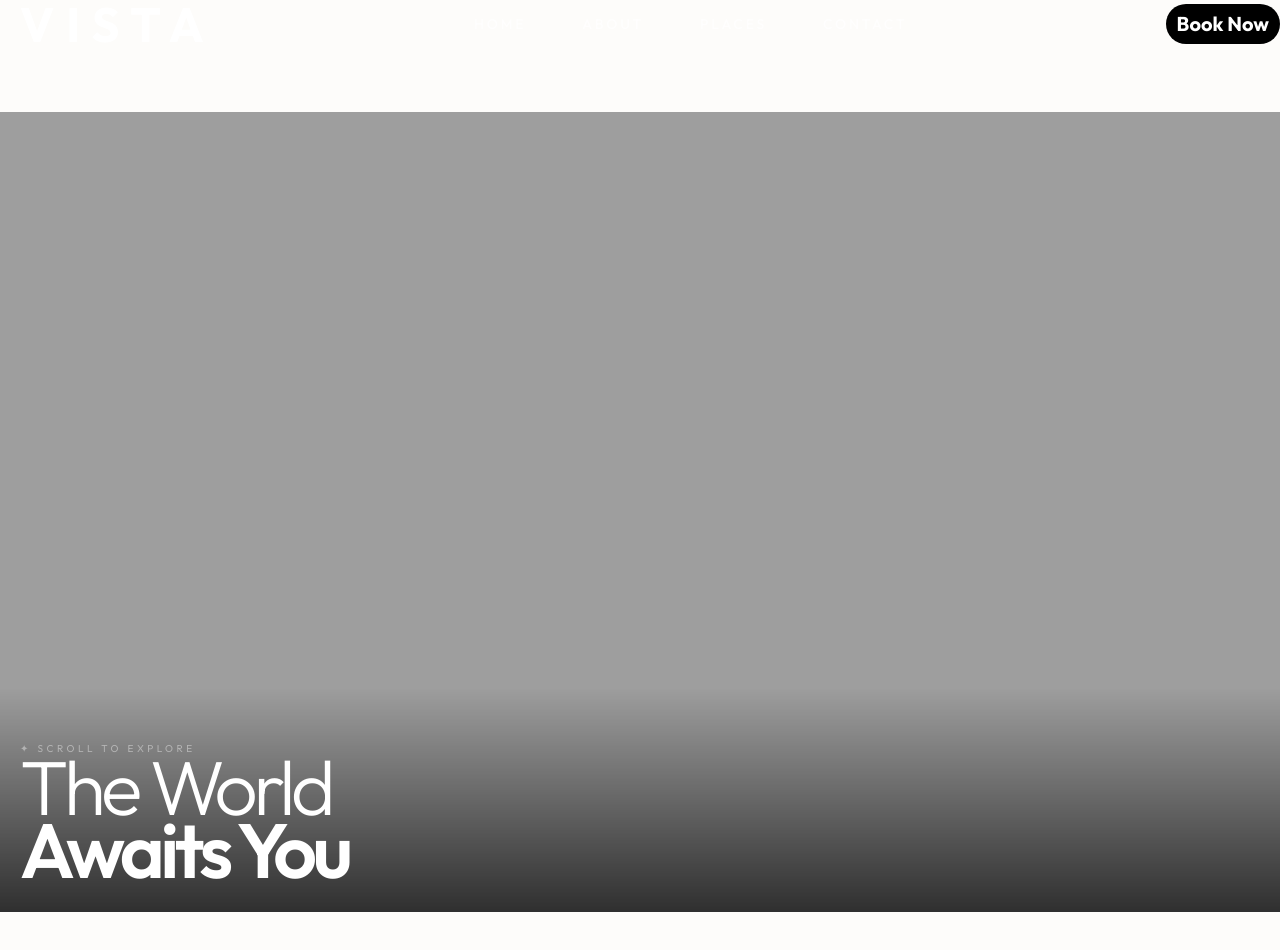
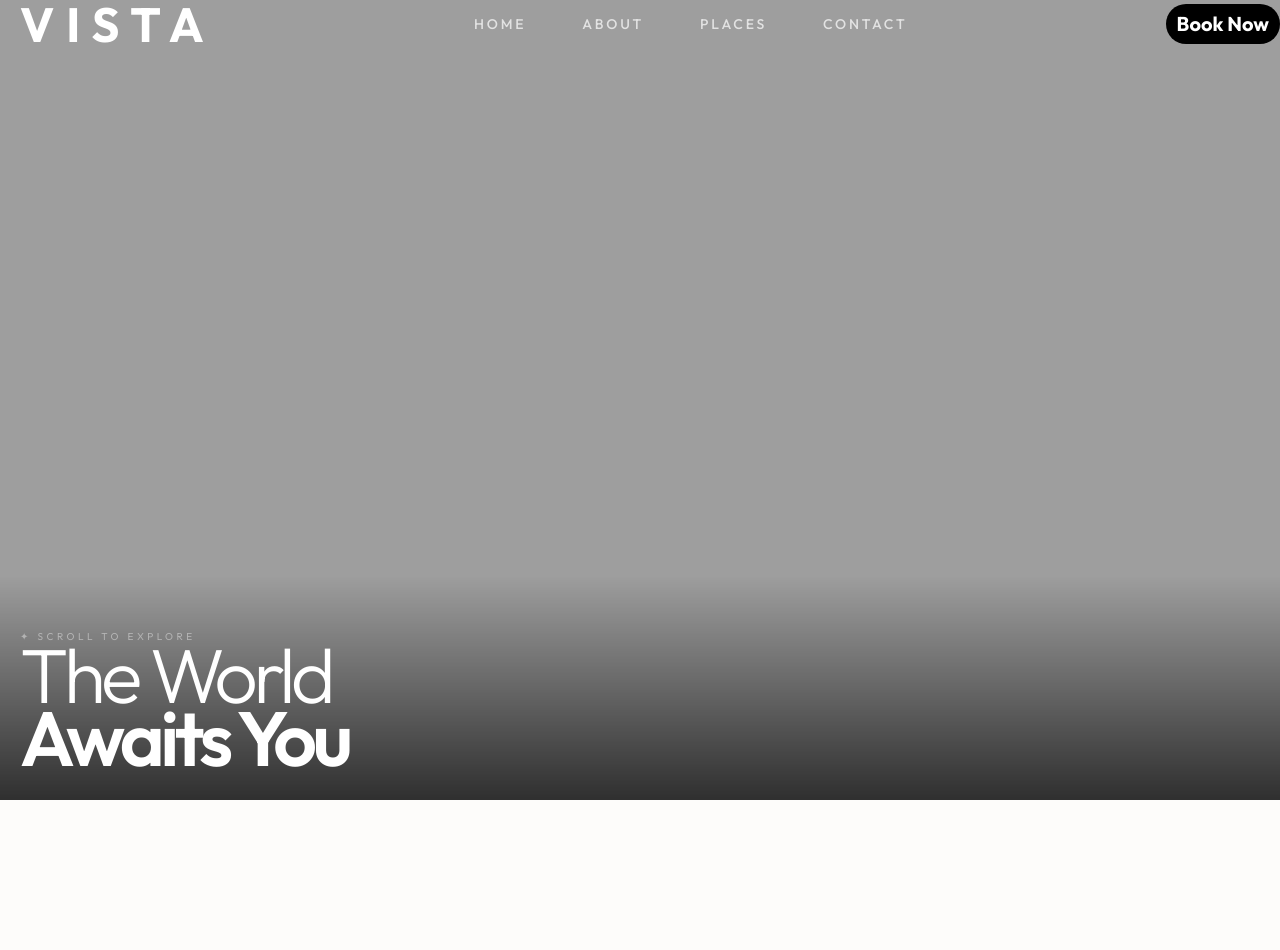
Before and after one commit to Abhiram-Bhuvanagiri/VISTA, a Next.js app: page / in a window 1280 px wide. Shown: the top 950 px of the page. Built offline with nearby package versions, Linux system fonts and the light colour scheme.

Commit message:
Fix navbar white spacer issue

```diff
--- a/src/app/page.tsx
+++ b/src/app/page.tsx
@@ -13,9 +13,6 @@ export default function Home() {
       <div className="w-full">
         <Navbar />
       </div>
-
-      {/* White space gap between navbar and hero */}
-      <div className="w-full h-20 md:h-28 bg-[#fdfcfa]" />
 
       {/* Hero section container */}
       <div className="w-full">
```
